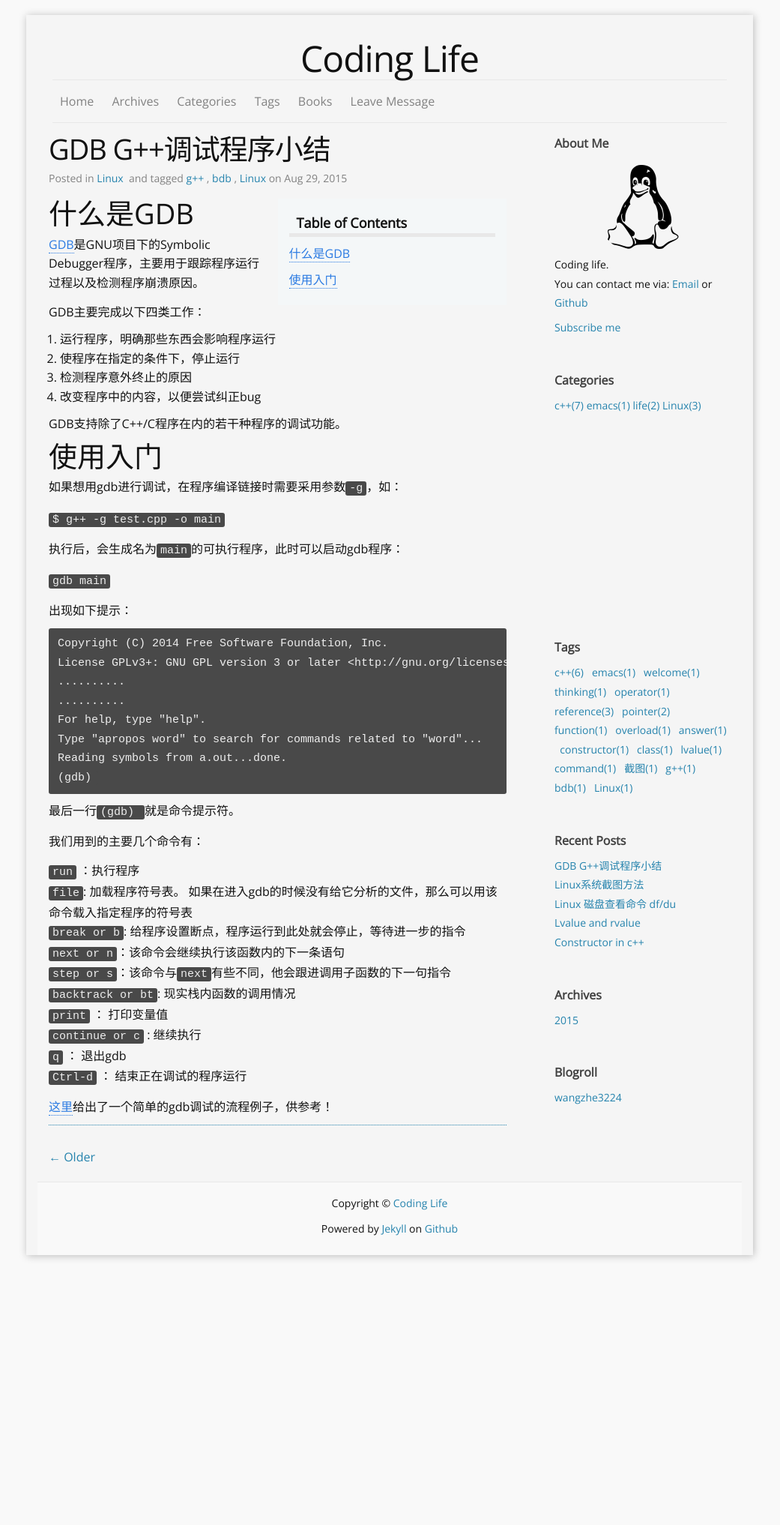
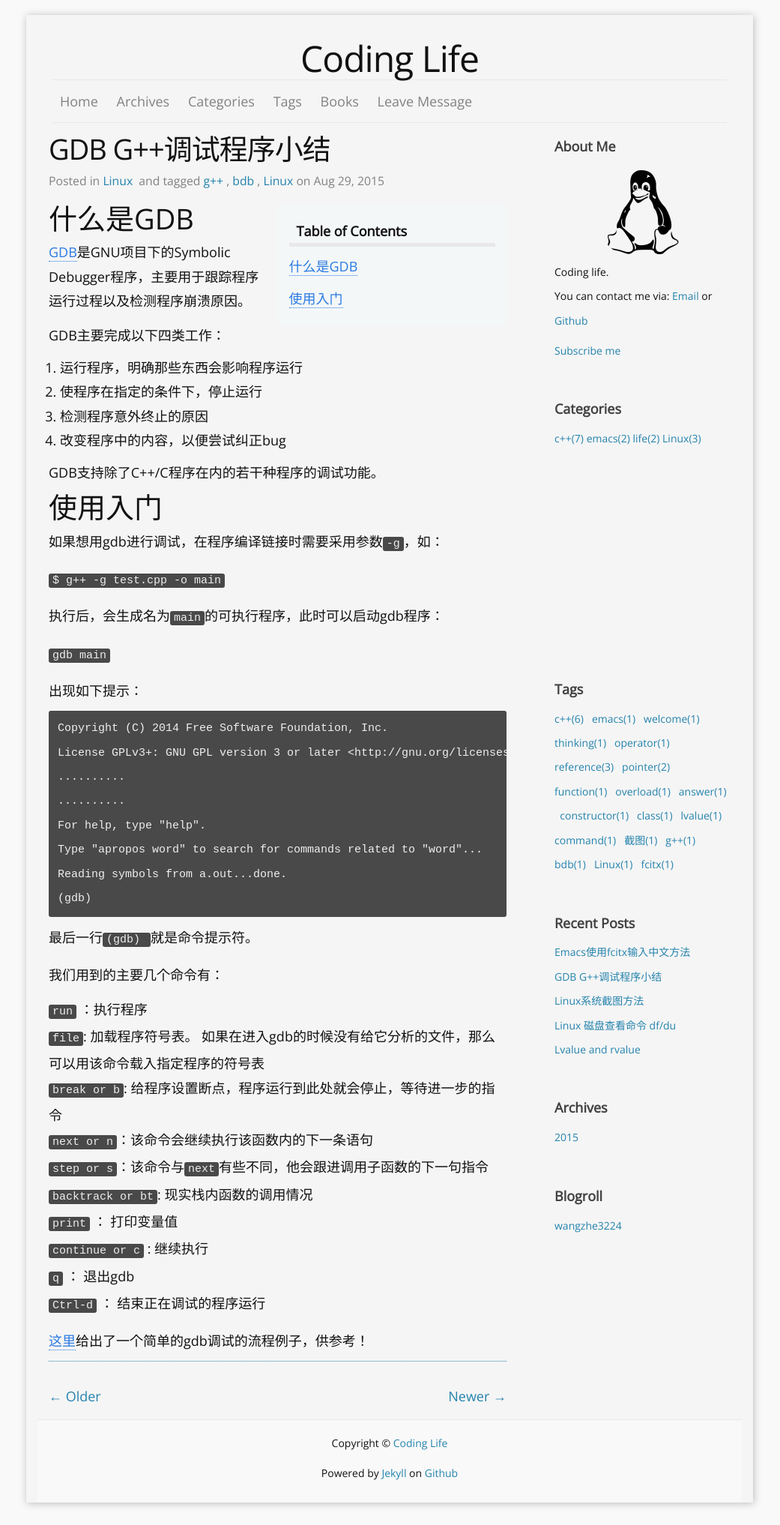
Before and after one commit to wangzhe3224/wangzhe3224.github.io.backup, a Jekyll site: the page built from _posts/2015-08-31-gdb-gcc.md, in a window 1280 px wide. Shown: the whole page at 75% size, without its empty margins (120-1161 px from the left). Built offline with Jekyll 4.4.1, drawn with Linux system fonts in a browser that asks for light colours; nearby versions of some CDN libraries; comment, search, counter and statistics services are not loaded; before the commit the page ends 1704 px from its top, so only the background shows below that; part of the change alters nothing that is shown.

Commit message:
blog update

````diff
--- /dev/null
+++ b/_posts/2015-08-31-fcitx-emacs.md
@@ -0,0 +1,48 @@
+---
+layout: post
+title: Emacs使用fcitx输入中文方法
+date: 2015-08-31 23:00
+categories: emacs
+tags:
+- fcitx
+---
+
+Emacs采用Fcitx输入中文一直都存在问题，特别是在纯英文的系统中。有些情况时完全不能输入中文，有些情况是在emacs的GUI环境不能输入。顺带提一句，就是iBus框架并没有这个问题，可是iBus的中文输入感觉没有Fcitx好用，而且，Ubuntu 15版本已经开始放弃iBus采用Fcitx了。
+
+## 1.确定系统当前支持的字符集
+
+（emacs不能输入中文，首先是系统字符集选取的问题）。在终端输入：
+
+`$ locale -a`
+
+如果得到如下输出：
+
+`zh_CN.utf8`
+
+说明系统已经包含了中文字符集，可以直接跳到步骤3. 若不包含该项目，进步骤2.
+
+## 2.安装zh_CN.utf8字符集。
+
+`$ sudo dpkg-reconfigure locales`
+
+然后选择上述中文字符集，并安装。（记得sudo，否则会提示找不到该命令）
+
+## 3.设置系统变量LC_CTYPE="zh_CN.UFT-8"
+
+Linux里面启动Emacs GUI有两种类型：菜单启动和终端启动。
+
+- 对于终端启动：
+
+在~/.bashrc中输入export LC_CTYPE=zh_CN.UTF-8保存，然后每次从终端启动emacs。
+
+- 对于菜单启动：
+
+复杂一点。菜单里的emacs启动参数为emacs24 %F。而emacs24在/usr/bin目录下，链接到/usr/bin/emacs24-x文件。
+
+因此我们删除/usr/bin/emacs24文件，并新建/usr/bin/emacs24，增加内容如下：
+
+```
+LC_CTYPE=zh_CN.UTF-8 /usr/bin/emacs-x $@
+```
+
+(完)
--- a/_posts/2015-08-31-gdb-gcc.md
+++ b/_posts/2015-08-31-gdb-gcc.md
@@ -64,3 +64,6 @@ Reading symbols from a.out...done.
 `Ctrl-d` ： 结束正在调试的程序运行
 
 [这里](https://sourceware.org/gdb/current/onlinedocs/gdb/Sample-Session.html#Sample-Session)给出了一个简单的gdb调试的流程例子，供参考！
+
+
+<script type="text/javascript" src="http://cdn.mathjax.org/mathjax/latest/MathJax.js?config=default"></script>
--- a/css/main.scss
+++ b/css/main.scss
@@ -51,9 +51,9 @@ i.upArrow:after {
 
 // Our variables
 $base-font-family: 'Open Sans', Helvetica, Arial, sans-serif !important;
-$base-font-size:   16px;
+$base-font-size:   18px;
 $small-font-size:  $base-font-size * 0.875;
-$base-line-height: 1.6em;
+$base-line-height: 1.8em;
 
 $spacing-unit:     15px;
 
````
